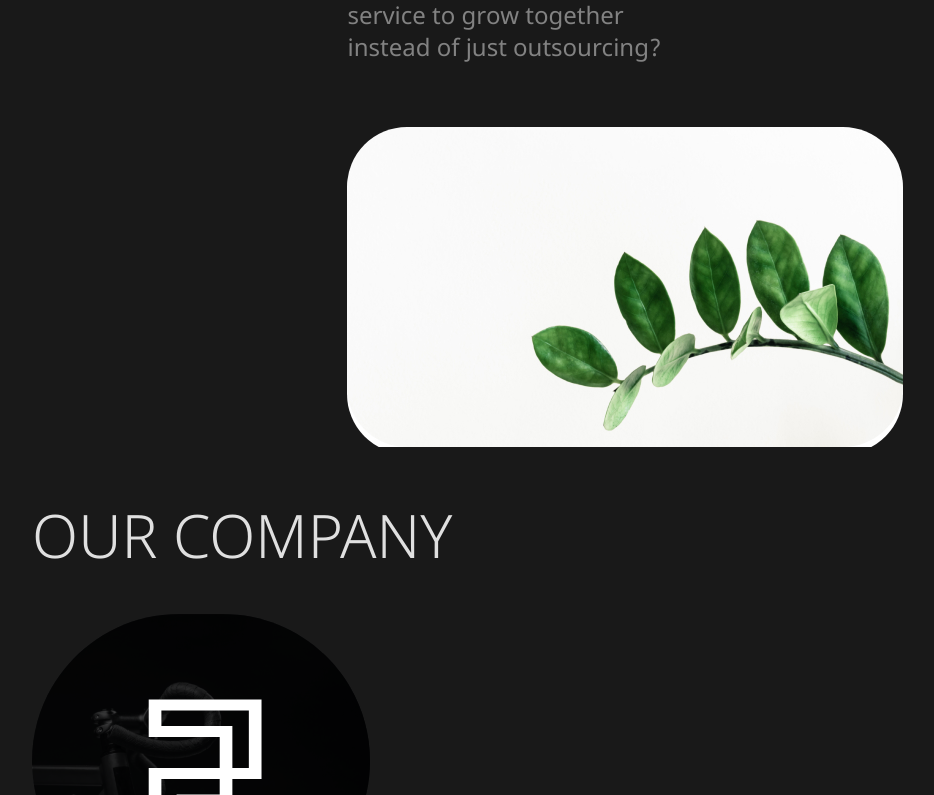
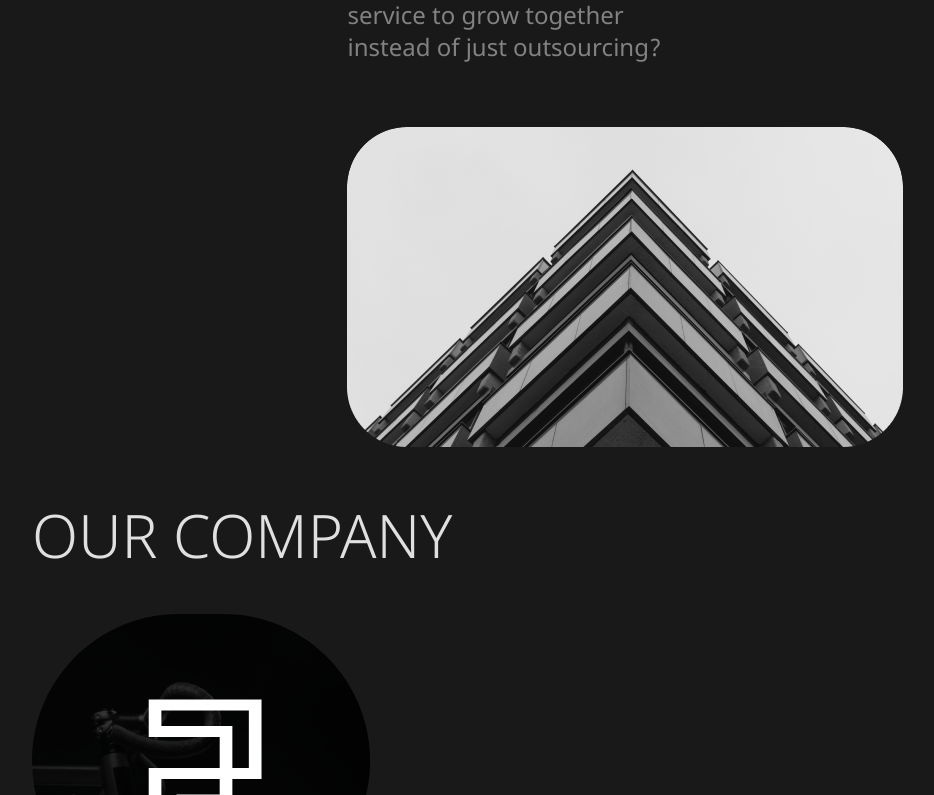
Before and after one commit to pedialab/pedialab.io, a Next.js app: page / in a window 1280 px wide. Shown: the part 1345-2140 px from the top of the page, without its empty margins (186-1120 px from the left). Built offline with nearby package versions, Linux system fonts and the light colour scheme.

Commit message:
feat: add logo link to index page, replace HeroContent image

```diff
--- a/page-container/index-page/HeroContent.tsx
+++ b/page-container/index-page/HeroContent.tsx
@@ -34,7 +34,7 @@ const HeroContent = ({ className }: Partial<{ className: string }>) => {
           </Typography>
         </Box>
         <Box mt="4rem" borderRadius="60px" overflow="hidden" maxWidth="max-content">
-          <img src="/the_pedia_lab_difference.jpg" alt="index hero" loading="lazy" className={classes.image} />
+          <img src="/the_pedia_lab_difference.png" alt="index hero" loading="lazy" className={classes.image} />
         </Box>
       </Box>
     </Box>
--- a/shared/components/LogoWithName.tsx
+++ b/shared/components/LogoWithName.tsx
@@ -1,13 +1,17 @@
-import { Box, Grid, Typography } from '@material-ui/core';
+import {
+  Box, Grid, Typography
+} from '@material-ui/core';
 import Logo from './Logo';
 
 const LogoWithName = () => (
+  <a href="/">
     <Grid container>
       <Box mr="8px">
         <Logo />
       </Box>
       <Typography variant="h1">Pedia Lab</Typography>
     </Grid>
+  </a>
 );
 
 export default LogoWithName;
--- a/shared/theme.ts
+++ b/shared/theme.ts
@@ -89,6 +89,9 @@ const theme = createMuiTheme({
   overrides: {
     MuiCssBaseline: {
       '@global': {
+        a: {
+          textDecoration: 'none'
+        },
         img: {
           width: '100%',
           height: 'auto',
```
Also changed, not shown: public/the_pedia_lab_difference.jpg (deleted), public/the_pedia_lab_difference.png (added). Lines whose indentation alone changed are shown as unchanged.
